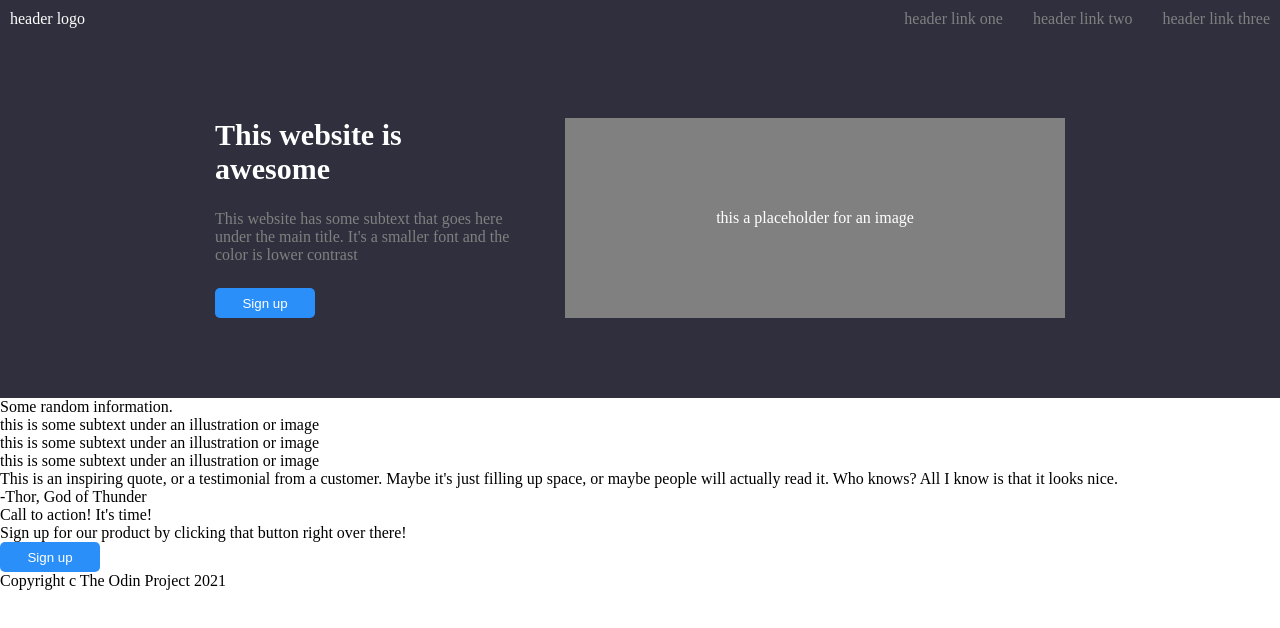
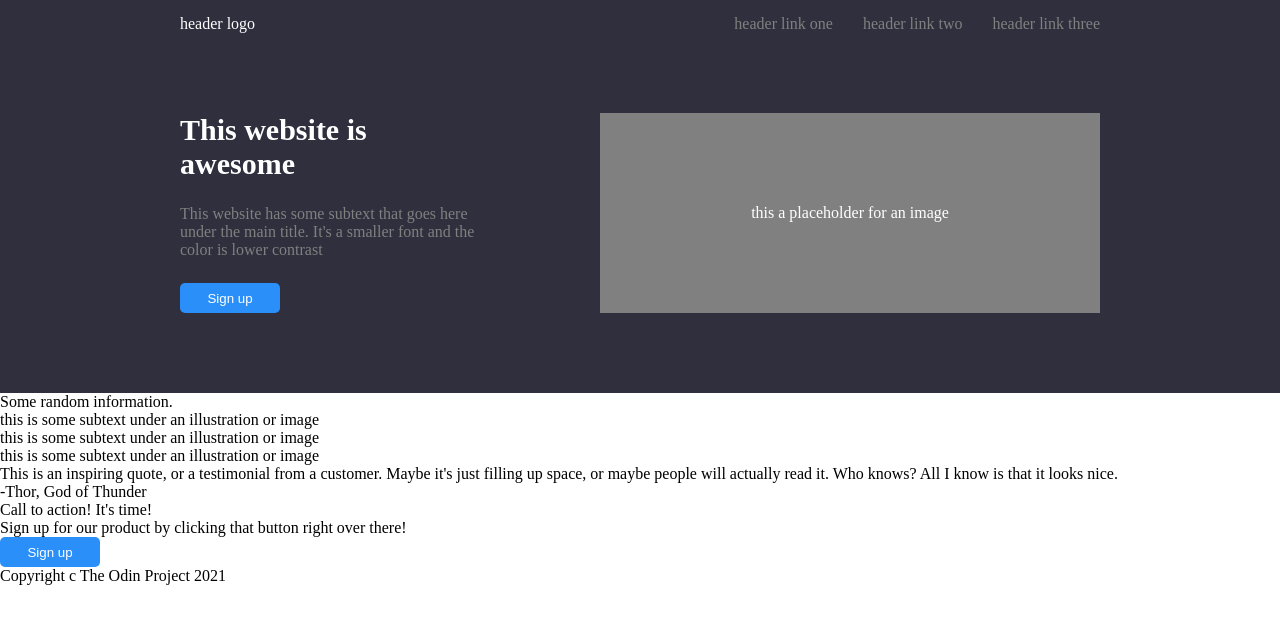
Before and after one commit to Phlegmoxxed/landingpage, a plain HTML site: page index.html in a window 1280 px wide. Drawn offline with Linux system fonts and the light colour scheme.

Commit message:
add spacing in top and header cards

```diff
--- a/style.css
+++ b/style.css
@@ -8,8 +8,8 @@ body {
     display: flex;
     justify-content: space-between;
     align-items: center;
-    padding: 10px;
     color: white;
+    margin-top: 15px;
 }
 
 .top-card-title {
@@ -28,11 +28,10 @@ ul {
 }
 
 .top-card {
-    display: flex;
     background-color: rgb(47, 47, 62);
-    padding: 80px;
-    align-content: center;
-    justify-content: center;
+    margin: 80px 0;
+    justify-content: space-between;
+
 }
 
 .top-card-left {
@@ -48,7 +47,7 @@ ul {
 
 .top-card-content {
     display: flex;
-    gap: 50px;
+    justify-content: space-between;
 }
 
 .placeholder-image {
@@ -71,5 +70,9 @@ ul {
 }
 
 .header-top-card {
+    display: flex;
+    flex-direction: column;
     background-color: rgb(47, 47, 62);
+    padding: 0px 180px;
+    justify-content: space-between;
 }
```
